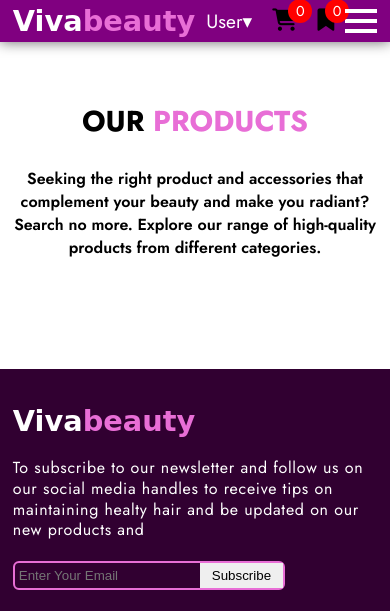
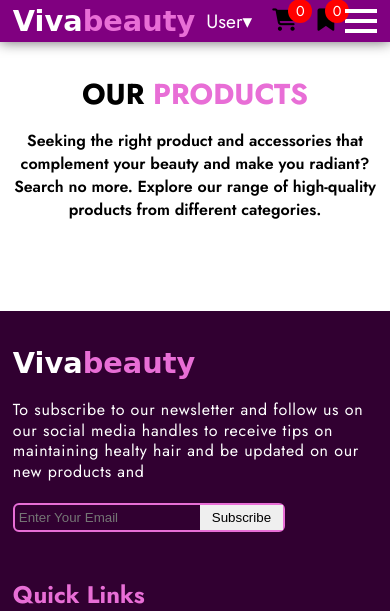
Before and after one commit to Judechuks/vivabeauty, a Django app: page /categories/ in a window 390 px wide. Shown: the top 611 px of the page. Run offline with Django 5.2, Linux system fonts and the light colour scheme; data that the repository does not hold is empty; some web fonts are replaced.

Commit message:
reduced extra spacing in products section

```diff
--- a/app/static/app/css/style.css
+++ b/app/static/app/css/style.css
@@ -66,7 +66,7 @@ section {
 .section-title {
   text-align: center;
   text-transform: uppercase;
-  margin-bottom: 25px;
+  margin-bottom: 20px;
 }
 .section-title span {
   color: var(--pink-clr);
@@ -298,7 +298,10 @@ section {
 
 /*====== Products =======*/
 .section-top-padding {
-  padding-top: 100px;
+  padding-top: 90px;
+}
+.section-top-padding .section-title {
+  line-height: 1;
 }
 #products {
   text-align: center;
@@ -622,6 +625,9 @@ footer .divider {
   footer .col li {
     font-size: 1rem;
   }
+  .section-intro {
+    margin-bottom: 40px;
+  }
   .row {
     gap: 20px;
   }
@@ -653,6 +659,9 @@ footer .divider {
     flex-direction: column-reverse;
     row-gap: 15px;
   }
+  .section-top-padding {
+    padding-top: 80px;
+  }
 }
 
 @media screen and (max-width: 400px) {
```
